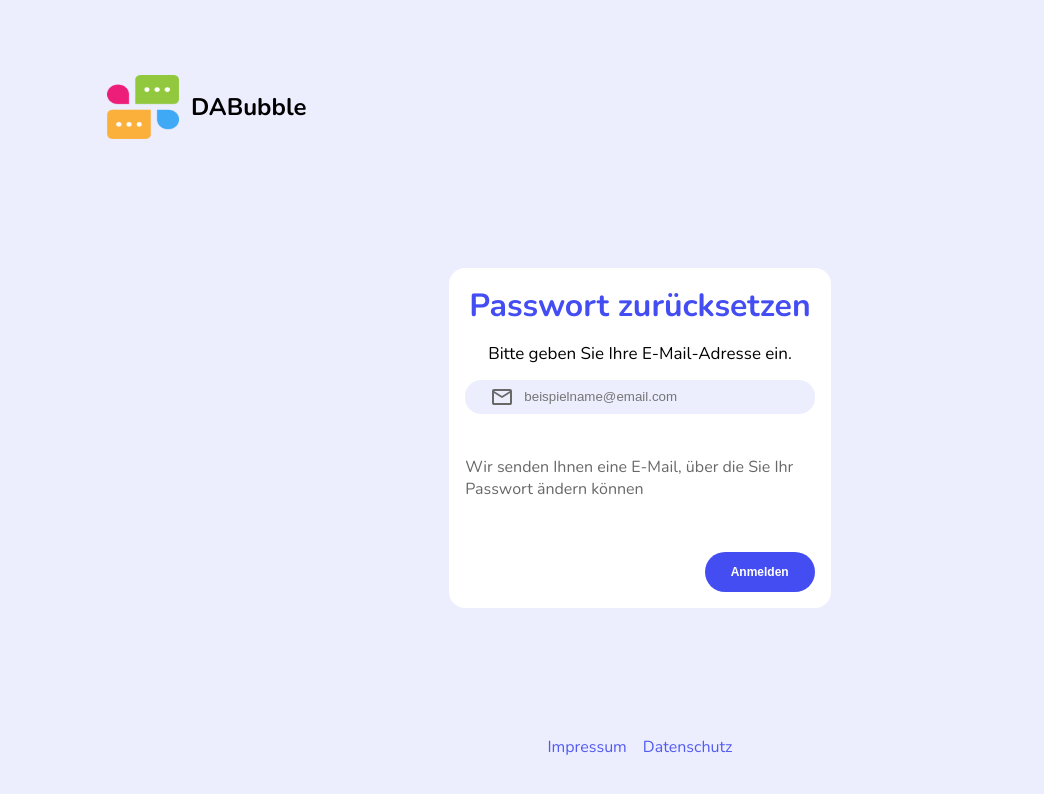
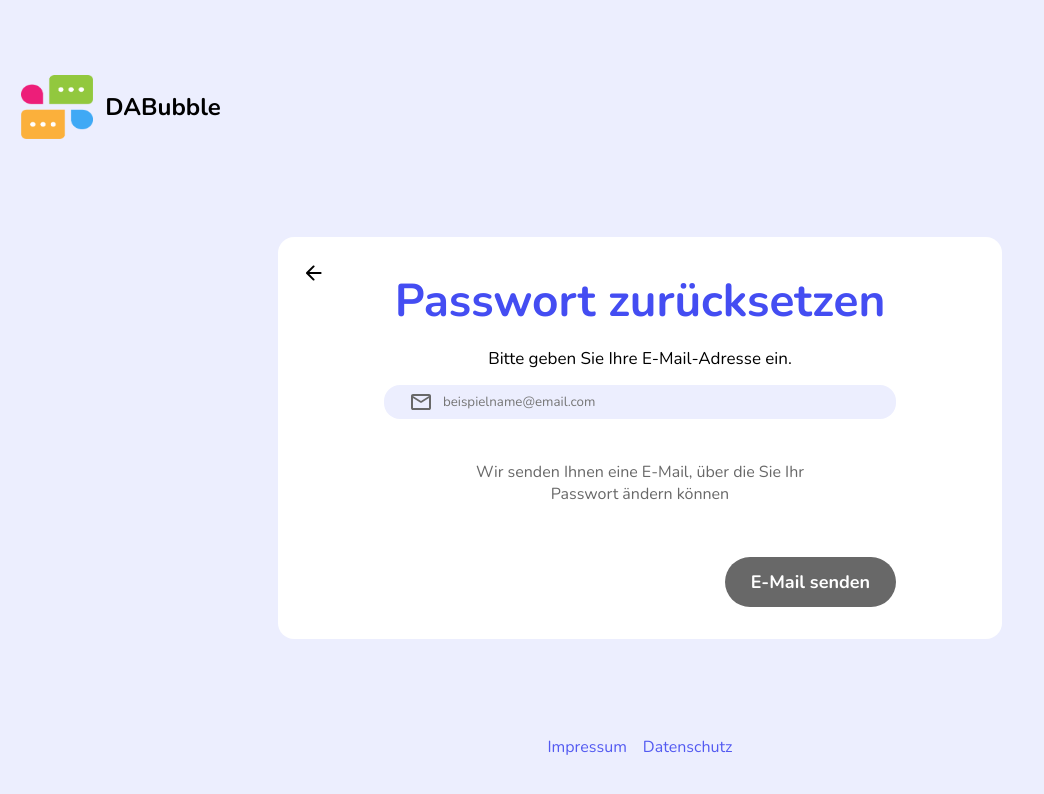
Before and after one commit to OezkanSarikaya/da-bubble, an Angular app: page /recover-password in a window 1280 px wide. Shown: the top 794 px of the page, without its empty margins (0-1044 px from the left). Built offline with nearby package versions, Linux system fonts and the light colour scheme.

Commit message:
recover password/done

```diff
--- a/src/app/recover-password/recover-password.component.html
+++ b/src/app/recover-password/recover-password.component.html
@@ -7,6 +7,16 @@
   </div>
   <div class="main-container">
     <div class="card">
+      <div class="container-back" [routerLink]="['/']">
+        <svg viewBox="0 0 24 24" fill="none" xmlns="http://www.w3.org/2000/svg">
+          <mask id="mask0_79092_12293" style="mask-type:alpha" maskUnits="userSpaceOnUse" x="0" y="0" width="24" height="24">
+          <rect width="24" height="24" fill="#D9D9D9"/>
+          </mask>
+          <g mask="url(#mask0_79092_12293)">
+          <path d="M10.875 19.3L4.275 12.7C4.175 12.6 4.104 12.4916 4.062 12.375C4.02067 12.2583 4 12.1333 4 12C4 11.8666 4.02067 11.7416 4.062 11.625C4.104 11.5083 4.175 11.4 4.275 11.3L10.875 4.69996C11.0583 4.51663 11.2873 4.42063 11.562 4.41196C11.8373 4.40396 12.075 4.49996 12.275 4.69996C12.475 4.88329 12.5793 5.11229 12.588 5.38696C12.596 5.66229 12.5 5.89996 12.3 6.09996L7.4 11H18.575C18.8583 11 19.096 11.0956 19.288 11.287C19.4793 11.479 19.575 11.7166 19.575 12C19.575 12.2833 19.4793 12.5206 19.288 12.712C19.096 12.904 18.8583 13 18.575 13H7.4L12.3 17.9C12.4833 18.0833 12.5793 18.3166 12.588 18.6C12.596 18.8833 12.5 19.1166 12.3 19.3C12.1167 19.5 11.8833 19.6 11.6 19.6C11.3167 19.6 11.075 19.5 10.875 19.3Z"/>
+          </g>
+        </svg>
+      </div>
       <h1>Passwort zurücksetzen</h1>
       <h3>Bitte geben Sie Ihre E-Mail-Adresse ein.</h3>
       <form class="form">
@@ -31,7 +41,7 @@
           Sie Ihr Passwort ändern können
         </div>
         <div class="container-submit">
-          <button class="submit" type="submit">Anmelden</button>
+          <button class="submit" [ngClass]="{'btn-disabled': isAllField, 'btn': !isAllField}" type="submit" >E-Mail senden</button>
         </div>
       </form>
     </div>
--- a/src/app/recover-password/recover-password.component.scss
+++ b/src/app/recover-password/recover-password.component.scss
@@ -19,6 +19,40 @@ section {
 	flex-direction: column;
 	gap: 0;
 }
+
+.container-back{
+  position: absolute;
+  top:16px;
+  left: 16px;
+  width: 24px;
+  height: 24px;
+  padding: 8px;
+  @extend .d-center;
+  cursor: pointer;
+  svg{
+    width: 100% !important;
+    height: 100% !important;
+    fill:$black-color;
+  }
+  &:hover{
+    background-color: rgba($color: $main-secondary, $alpha: 0.2);
+    border-radius: 50%;
+  }
+  &:hover svg{
+    fill:$main-secondary;
+  }
+}
+
+.btn{
+  @extend .button-app;
+}
+
+.btn-disabled{
+  @extend .button-app;
+  background-color: $main-gray;
+}
+
+
 
 .container-presentation {
 	position: relative;
@@ -51,6 +85,7 @@ span.text-logo {
 }
 
 .card {
+  position: relative;
 	@extend .d-center;
 	flex-direction: column;
 	gap: 12px;
@@ -66,6 +101,7 @@ span.text-logo {
 		font-weight: 700;
 		color: $main-color;
 		text-align: center;
+    max-width: 193px;
 	}
 
 	h3 {
@@ -102,7 +138,9 @@ span.text-logo {
 }
 
 .alert-text {
+  text-align: center;
 	color: $main-gray;
+  max-width: 354px;
 }
 
 .color-svg {
@@ -124,7 +162,8 @@ span.text-logo {
 	margin-top: 32px;
 	justify-content: flex-end;
 	button.submit {
-		@extend .button-app;
+    font-size: 18px;
+    font-family: "Nunito", "Helvetica Neue", sans-serif;
 	}
 }
 
@@ -172,6 +211,8 @@ span.text-logo {
 
 	.card {
 		max-width: 698px;
+    min-width: 512px;
+    padding: 32px 106px !important;
 	}
 
 	.presentation {
@@ -199,4 +240,9 @@ span.text-logo {
     display: flex;
     gap:16px;
   }
+
+  h1{
+    font-size: 46px !important;
+    max-width: max-content !important;
+  }
 }
--- a/src/app/recover-password/recover-password.component.ts
+++ b/src/app/recover-password/recover-password.component.ts
@@ -1,14 +1,17 @@
+import { CommonModule } from '@angular/common';
 import { Component } from '@angular/core';
 import { RouterModule } from '@angular/router';
 
 @Component({
   selector: 'app-recover-password',
   standalone: true,
-  imports: [RouterModule],
+  imports: [RouterModule, CommonModule],
   templateUrl: './recover-password.component.html',
   styleUrl: './recover-password.component.scss'
 })
 export class RecoverPasswordComponent {
+  isAllField: boolean = true;
+
   clearPlaceholder(event: any) {
     event.target.placeholder = '';
   }
--- a/src/assets/css/helper.scss
+++ b/src/assets/css/helper.scss
@@ -52,6 +52,9 @@ $red-color: red;
     border: 1px solid transparent;
     &:has(input:focus) {
       border: 1px solid $main-color;
+    };
+    input::placeholder{
+      font-family: 'Nunito';
     }
    }
   }
--- a/src/styles.scss
+++ b/src/styles.scss
@@ -3,7 +3,7 @@
 @import './assets/css/helper.scss';
 
 body {
-  font-family: Nunito, "Helvetica Neue", sans-serif;
+  font-family: "Nunito", "Helvetica Neue", sans-serif;
   @extend .max-width;
   padding:0;
   box-sizing: border-box;
```
